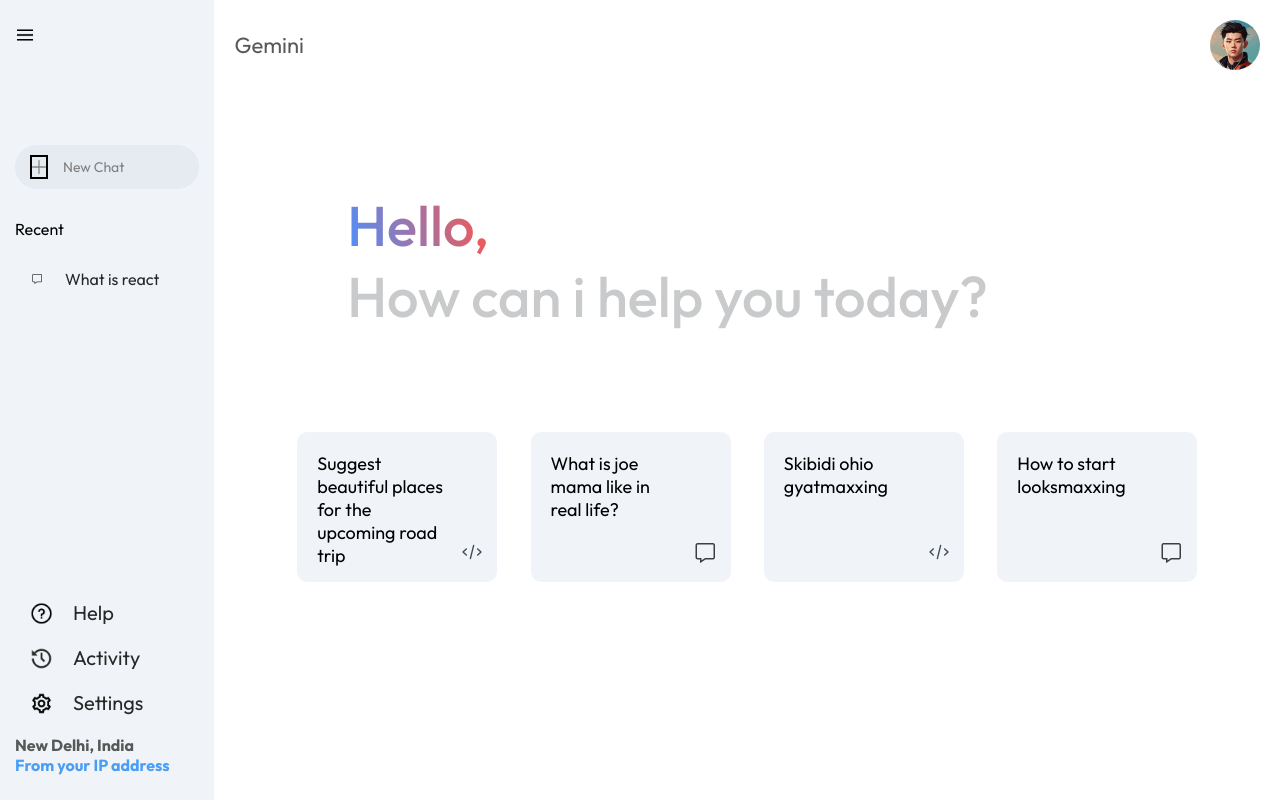
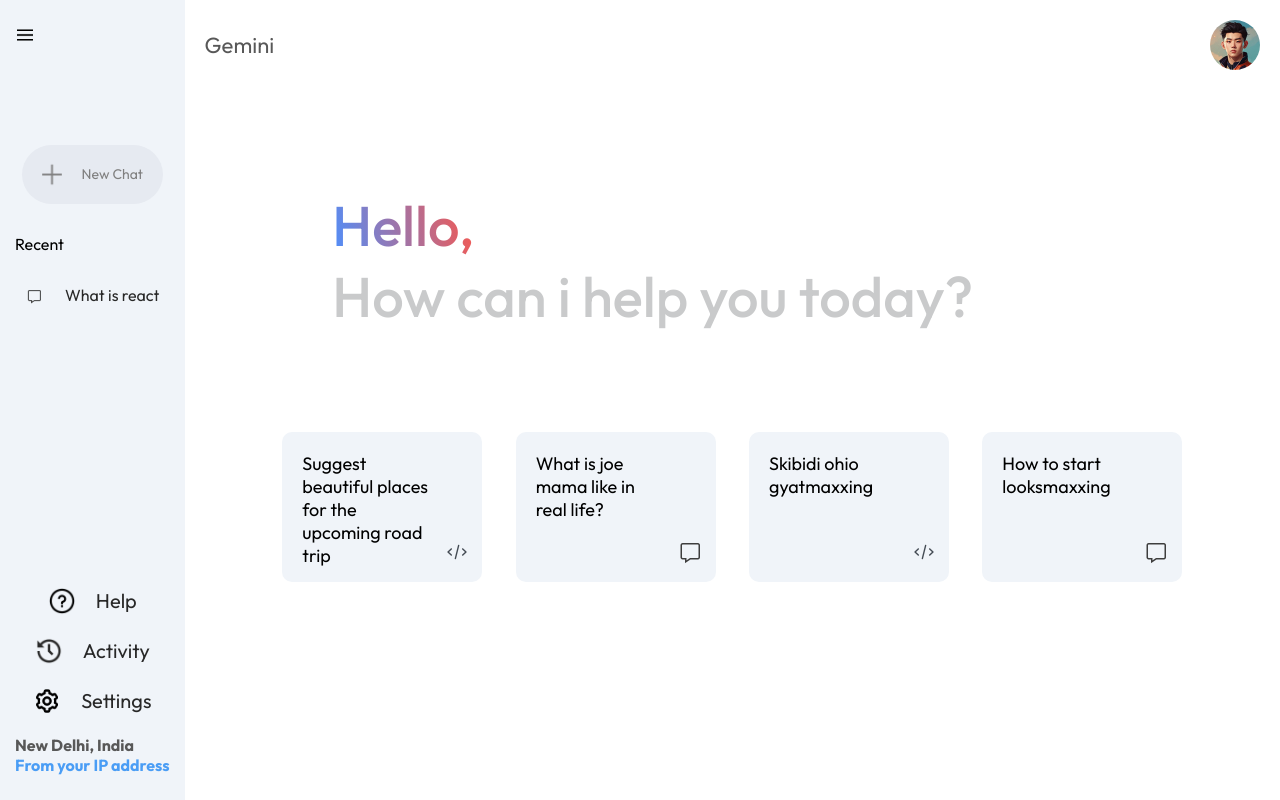
Before and after one commit to Ormon-huehuehue/Gemini-clone, a React (Vite) app: page / in a window 1280 px wide. Built offline with nearby package versions, Linux system fonts and the light colour scheme.

Commit message:
fixed sidebar scaling issues

```diff
--- a/src/components/Sidebar/Sidebar.css
+++ b/src/components/Sidebar/Sidebar.css
@@ -3,6 +3,7 @@
     display:inline-flex;
     flex-direction: column;
     justify-content: space-between;
+
     background-color: #f0f4f9;
     padding: 25px 15px;
 }
@@ -12,36 +13,45 @@
 }
 
 .top{
-    display:flex;
+    display:inline-flex;
     flex-direction:column;
+
 
 }
 .sidebar menu{
     display: block;
     cursor: pointer;
     margin-left: 10px;
+
 }
 
 .sidebar .newChat{
     margin-top: 100px;
-    display:inline-flex;
+    display: flex;
     align-items: center;
-    padding: 10px 15px;
-    gap: 15px;
+    justify-content: center;
+
+
+
+    font-size: 14px;
+
+    cursor: pointer;
+
+
+
+}
+.sidebar .newChat .wao{
+    gap:20px;
+    align-items: center;
+    padding:15px 20px;
+    display:flex;
+    border-radius: 50px;
     background-color: #e6eaf1;
-    border-radius: 50px;
-    font-size: 14px;
     color: grey;
-    cursor: pointer;
-    /* border:2px solid black; */
+
 
 }
 
-.sidebar .newChat img{
-    width:18px;
-    border:2px solid black;
-
-}
 
 .sidebar .recent{
     display:flex;
@@ -55,19 +65,21 @@
 }
 
 .sidebar .recentEntry{
+    justify-content: center;
     display:flex;
-    align-items: start;
     gap:20px;
     padding: 10px;
-    padding-right: 40px;
+    right:10px;
     border-radius: 50px;
     color: #282828;
     cursor:pointer;
+    align-items: center;
 }
 
 .sidebar .recentEntry img{
     margin-top: 2px;
-    padding-left:5px;
+
+    align-items: center;
 }
 
 .sidebar .recentEntry:hover{
@@ -77,10 +89,13 @@
 .bottom{
     font-weight: 400;
     font-size:20px;
+    align-items: center;
 }
 
 .bottom img{
+
     width:28px;
+    align-items: center;
 }
 
 .bottom .location{
--- a/src/components/Sidebar/Sidebar.jsx
+++ b/src/components/Sidebar/Sidebar.jsx
@@ -2,6 +2,7 @@
 import { useState } from 'react'
 import "./Sidebar.css"
 import {assets} from "../../assets/assets.js"
+import settings from "../../assets/cog-regular-24.png"
 
 const Sidebar = () => {
 
@@ -12,8 +13,10 @@
         <div className="top">
             <img onClick={()=>setExtended(prev=>!prev)} className = "menu" src={assets.menu_icon}/>
             <div className="newChat">
-                <img src = {assets.plus_icon}/>
-                {extended? <p>New Chat</p> : null}
+                <div className="wao">
+                    <img src = {assets.plus_icon}/>
+                    {extended? <p>New Chat</p> : null}
+                </div>
             </div>
 
             {extended?
@@ -43,7 +46,7 @@
             </div>
 
             <div className="bottomItem recentEntry">
-                <img src={assets.setting_icon}/>
+                <img src={settings}/>
                 {extended?  <p> Settings</p> : null}
 
             </div>
```
Also changed, not shown: src/assets/cog-regular-24.png (added).
